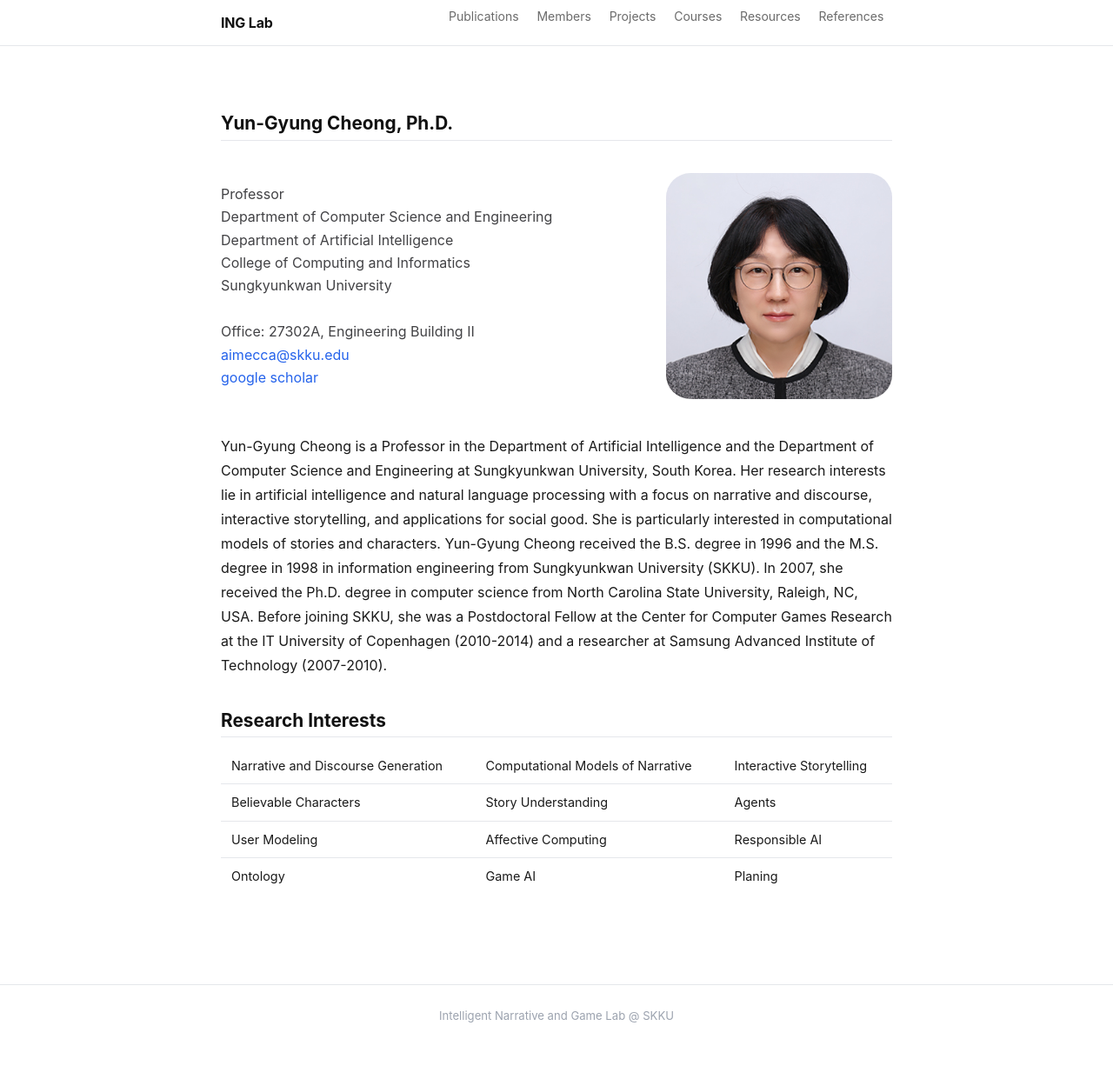
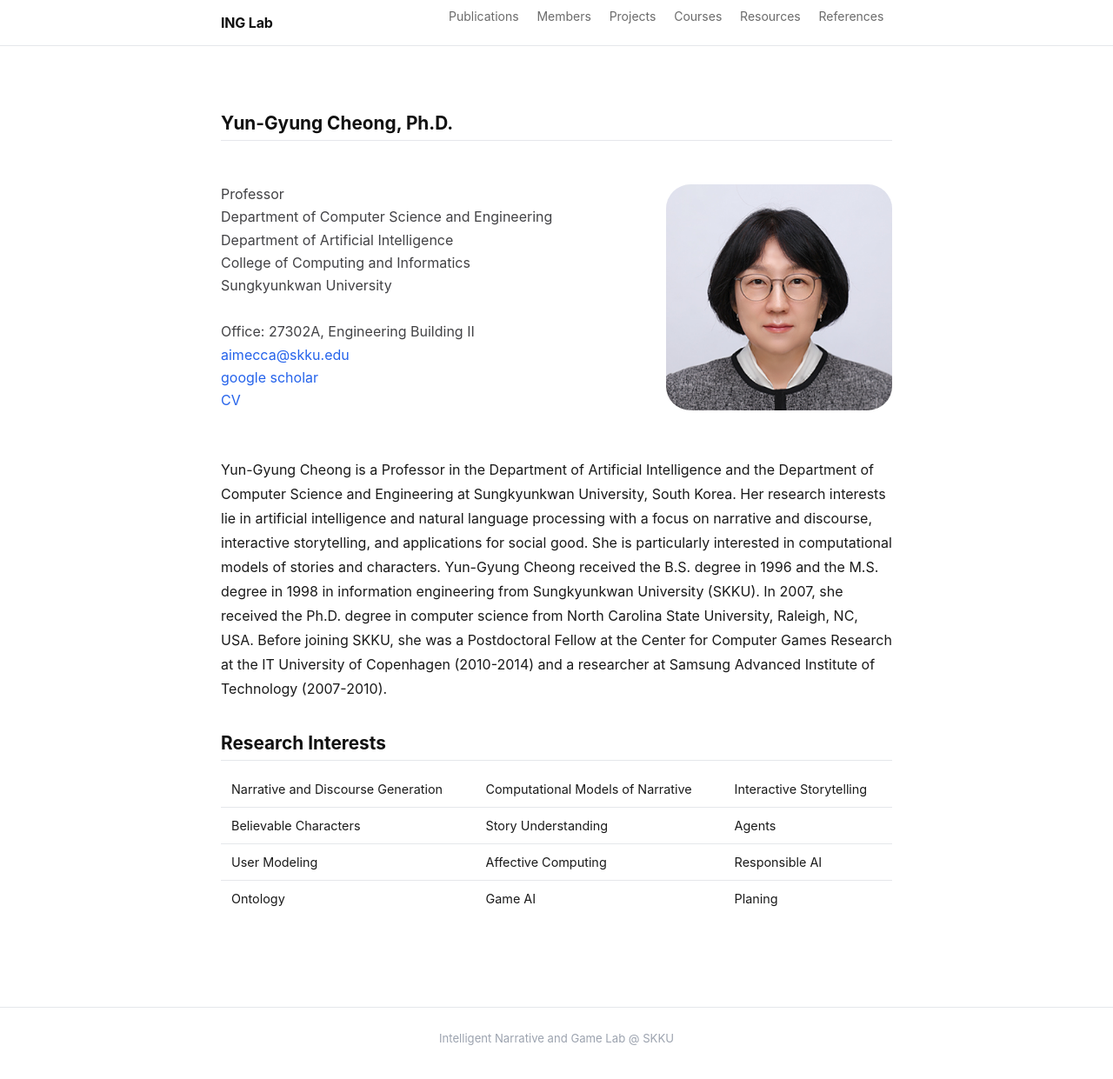
Before and after one commit to inglab/inglab.github.io, a Jekyll site: the page built from index.md, in a window 1280 px wide and 1246 px high. Shown: the top 1241 px of the window at 87% size. Built offline with Jekyll 4.4.1, drawn with Linux system fonts in a browser that asks for light colours.

```diff
--- a/index.md
+++ b/index.md
@@ -99,6 +99,7 @@ Sungkyunkwan University<br><br>
 Office: 27302A, Engineering Building II<br>
 <a href="mailto:aimecca@skku.edu">aimecca@skku.edu</a><br>
 <a href="https://scholar.google.com/citations?user=yhfGHeIAAAAJ&hl=en">google scholar</a><br>
+<a href="assets/cv.pdf">CV</a><br>
 
 </p>
 
```
